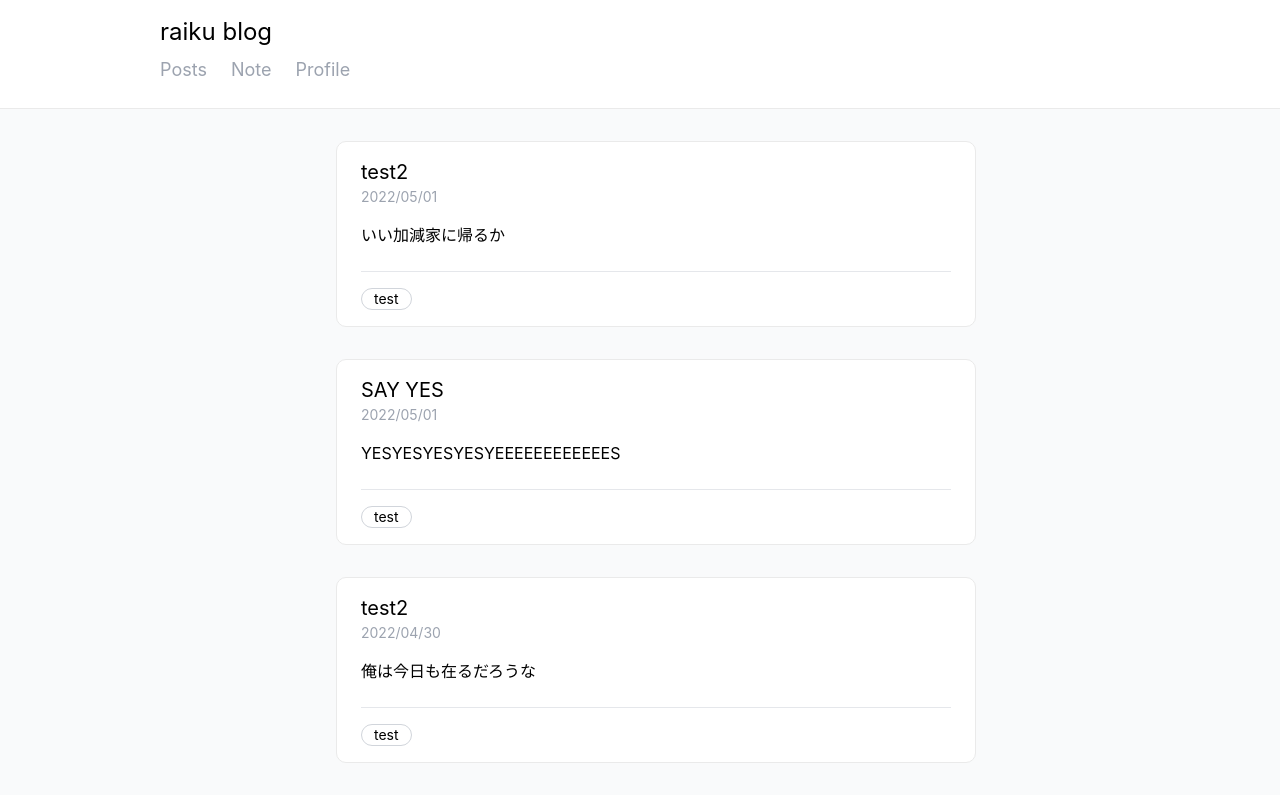
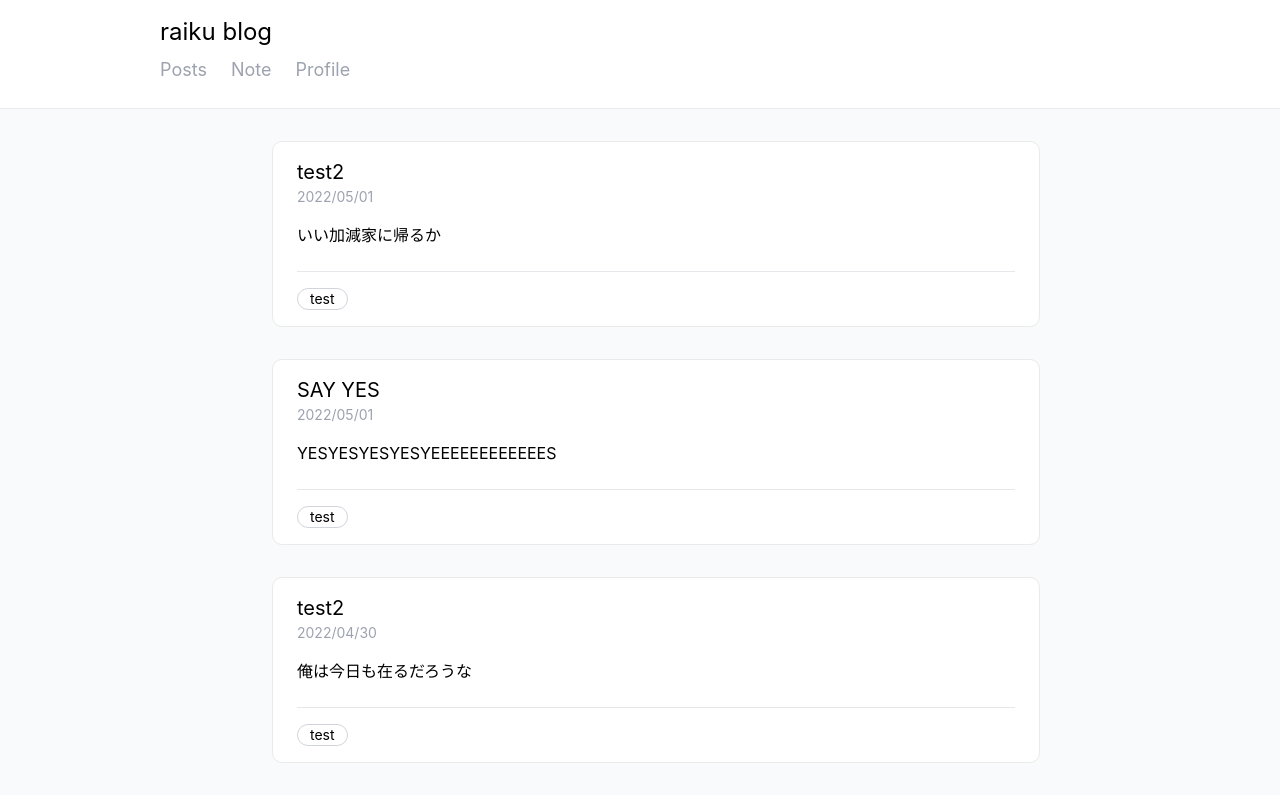
Before and after one commit to gouko0801/my-blog, a Next.js app in the folder dashboard/: page / in a window 1280 px wide. Shown: the top 795 px of the page. Built offline with nearby package versions, Linux system fonts and the light colour scheme.

Commit message:
記事のサイズ修正

```diff
--- a/dashboard/src/components/organism/article.tsx
+++ b/dashboard/src/components/organism/article.tsx
@@ -12,7 +12,7 @@ type Props = {
 
 export const Article: React.FC<Props> = ({ post }) => {
   return (
-    <article className='container pb-16 mx-auto bg-white p-8 w-1/2 max-w-800 min-w-400'>
+    <article className='pb-16 mx-auto bg-white p-8 w-3/4 max-w-3xl min-w-min'>
       <div className='mb-12'>
         <SubTitle
           title={post.title}
--- a/dashboard/src/pages/notes.tsx
+++ b/dashboard/src/pages/notes.tsx
@@ -9,7 +9,6 @@ const fetch = require('isomorphic-fetch');
 import { AllPost } from '../lib/get-posts';
 
 const Notes: NextPage = () => {
-  console.log('test');
   const router = useRouter();
   const query = router.query;
   const [posts, setPosts] = useState<AllPost[]>([]);
@@ -23,7 +22,7 @@ const Notes: NextPage = () => {
         const json = await res.json();
         const { notePosts, isLastPage } = createNotePosts(json);
         setPosts(notePosts);
-        setPrev(notePosts.length === 0 && !isLastPage ? null : `/notes?page=${page + 1}`);
+        setPrev(notePosts.length === 0 || isLastPage ? null : `/notes?page=${page + 1}`);
         setNext(page > 1 && notePosts.length > 0 ? `/notes?page=${page - 1}` : null);
       };
       const newPage = query.page ? Number(query.page) : 1;
--- a/dashboard/src/styles/Home.module.css
+++ b/dashboard/src/styles/Home.module.css
@@ -74,9 +74,8 @@
   justify-content: center;
   flex-wrap: wrap;
   flex-direction: column;
-  width: 50%;
-  max-width: 800px;
-  min-width: 400px;
+  width: 75%;
+  max-width: 48rem;
 }
 
 .card {
```
